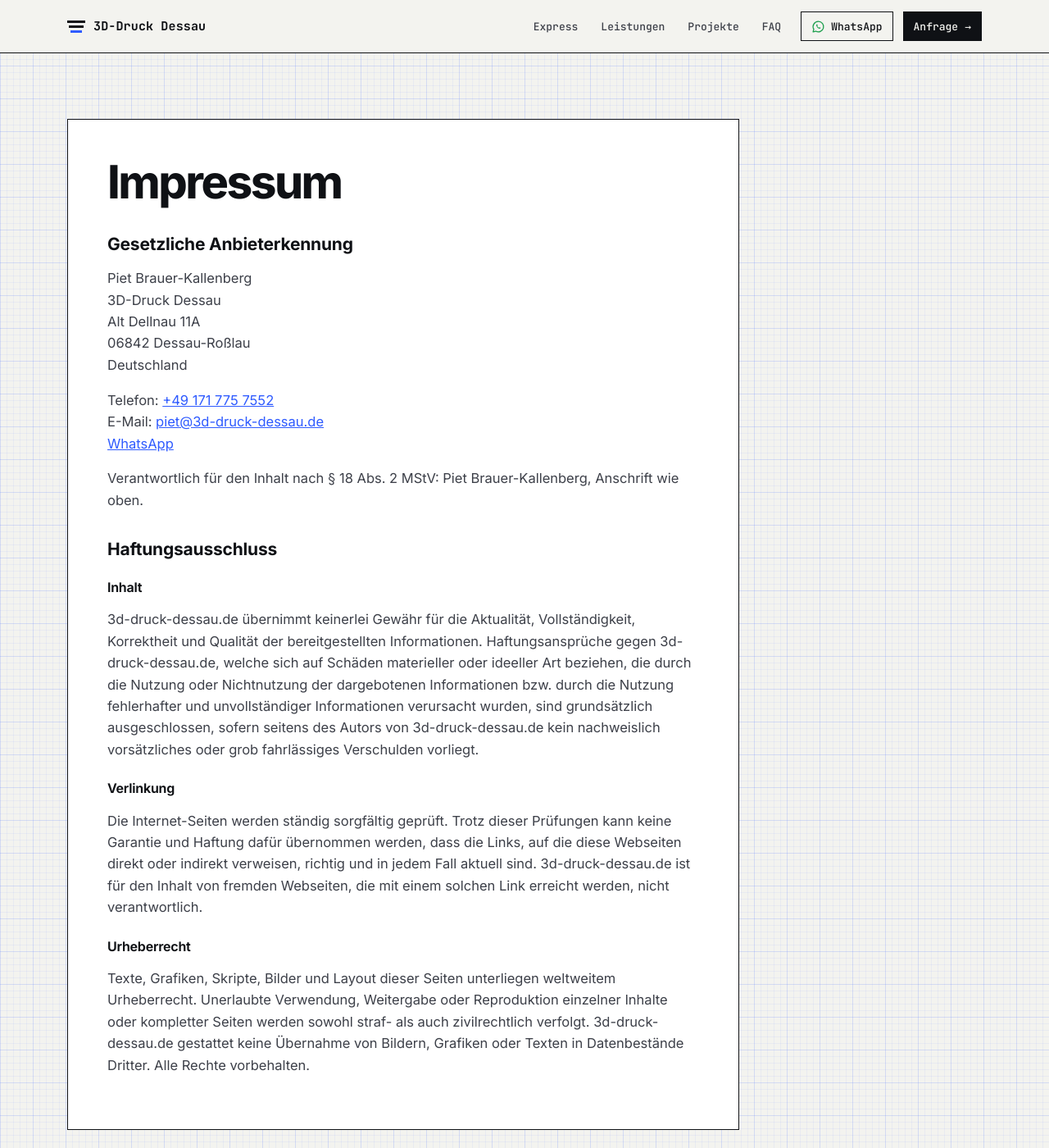
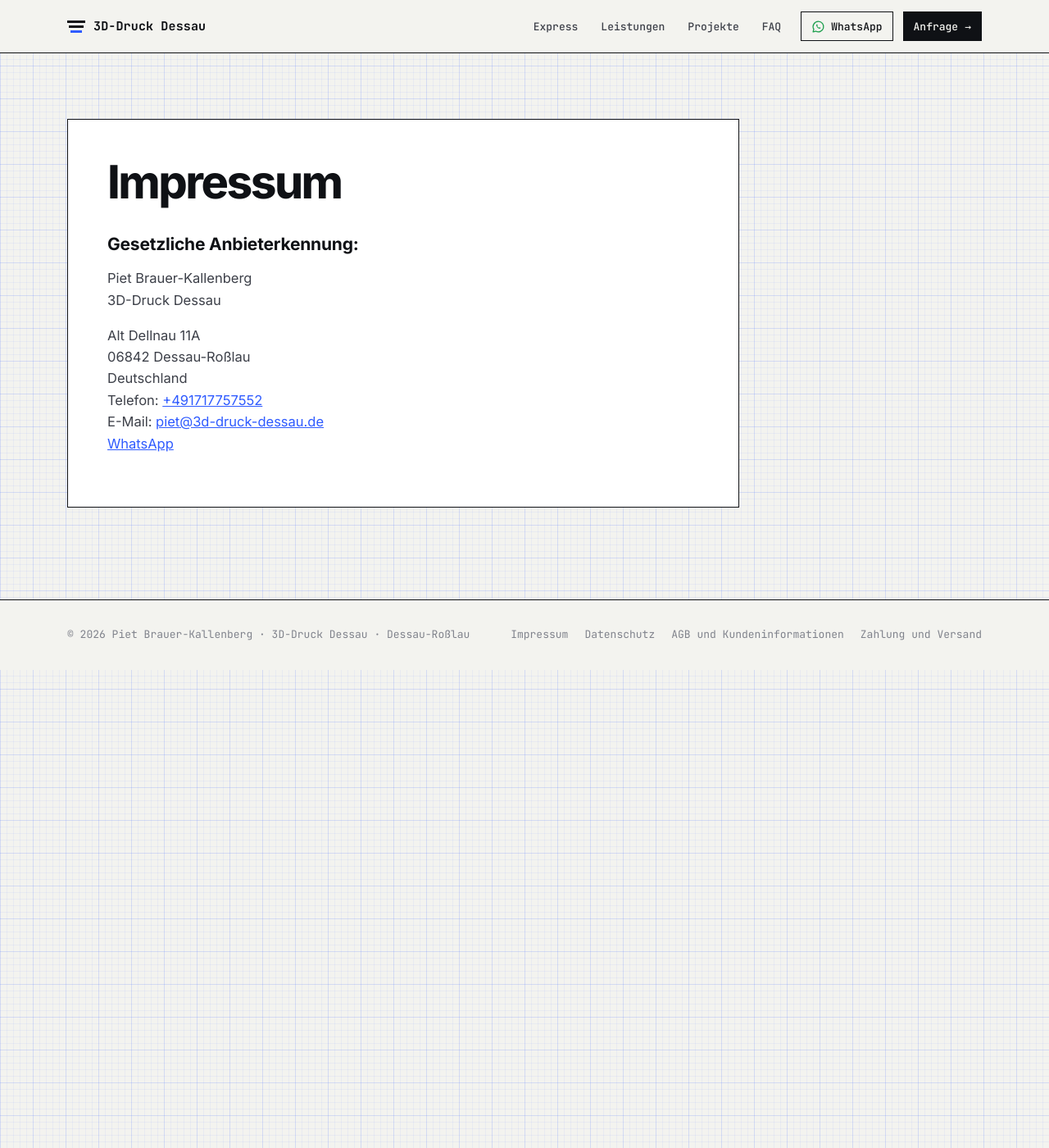
Before and after one commit to 3d-druck-dessau/3d-druck-dessau.github.io, a Jekyll site: the page built from imprint.html, in a window 1280 px wide and 1400 px high. Shown: the whole window at 82% size. Built offline with Jekyll 4.4.1, drawn with Linux system fonts in a browser that asks for light colours.

Commit message:
Match Impressum to the Händlerbund text word for word
Händlerbund's scanner flagged the Impressum as differing from their
text. Drop the MStV line and the old disclaimer, and split email and
phone with HTML comments instead of "(at)" and spaces, so the visible
text matches exactly even without JavaScript while raw-HTML scrapers
still miss them.

```diff
--- a/assets/druck/form.js
+++ b/assets/druck/form.js
@@ -18,7 +18,7 @@ var WHATSAPP = ["49", "171", "775", "7552"].join(""); // same idea for the numbe
   });
   document.querySelectorAll("[data-phone]").forEach(function (link) {
     link.href = "tel:+" + WHATSAPP;
-    link.textContent = "+49 171 775 7552";
+    link.textContent = "+" + WHATSAPP;
   });
   var whatsappLinks = document.querySelectorAll("[data-whatsapp]");
   var form = document.getElementById("quote-form");
--- a/imprint.html
+++ b/imprint.html
@@ -10,59 +10,23 @@ sitemap: false
     <div class="sheet">
       <h1>Impressum</h1>
 
-      <h2>Gesetzliche Anbieterkennung</h2>
+      <h2>Gesetzliche Anbieterkennung:</h2>
 
       <p>
         Piet Brauer-Kallenberg<br>
-        3D-Druck Dessau<br>
+        3D-Druck Dessau
+      </p>
+
+      <!-- Contact details are split by comments so scrapers reading the raw
+           HTML miss them, while the visible text matches the Händlerbund
+           Impressum even without JavaScript. form.js turns them into links. -->
+      <p>
         Alt Dellnau 11A<br>
         06842 Dessau-Roßlau<br>
-        Deutschland
-      </p>
-
-      <p>
-        Telefon: <a href="#" data-phone>+49 171 775<!-- --> 7552</a><br>
-        E-Mail: <a href="#" data-email>piet (at) 3d-druck-dessau.de</a><br>
-        <a href="#" data-whatsapp target="_blank" rel="noopener" hidden>WhatsApp</a>
-      </p>
-
-      <p>Verantwortlich für den Inhalt nach § 18 Abs. 2 MStV: Piet Brauer-Kallenberg, Anschrift wie oben.</p>
-
-      <h2>Haftungsausschluss</h2>
-
-      <h3>Inhalt</h3>
-
-      <p>
-        3d-druck-dessau.de übernimmt keinerlei Gewähr für die Aktualität,
-        Vollständigkeit, Korrektheit und Qualität der bereitgestellten Informationen.
-        Haftungsansprüche gegen 3d-druck-dessau.de, welche sich auf Schäden
-        materieller oder ideeller Art beziehen, die durch die Nutzung oder
-        Nichtnutzung der dargebotenen Informationen bzw. durch die Nutzung
-        fehlerhafter und unvollständiger Informationen verursacht wurden, sind
-        grundsätzlich ausgeschlossen, sofern seitens des Autors von
-        3d-druck-dessau.de kein nachweislich vorsätzliches oder grob fahrlässiges
-        Verschulden vorliegt.
-      </p>
-
-      <h3>Verlinkung</h3>
-
-      <p>
-        Die Internet-Seiten werden ständig sorgfältig geprüft. Trotz dieser Prüfungen
-        kann keine Garantie und Haftung dafür übernommen werden, dass die Links, auf
-        die diese Webseiten direkt oder indirekt verweisen, richtig und in jedem Fall
-        aktuell sind. 3d-druck-dessau.de ist für den Inhalt von fremden Webseiten,
-        die mit einem solchen Link erreicht werden, nicht verantwortlich.
-      </p>
-
-      <h3>Urheberrecht</h3>
-
-      <p>
-        Texte, Grafiken, Skripte, Bilder und Layout dieser Seiten unterliegen
-        weltweitem Urheberrecht. Unerlaubte Verwendung, Weitergabe oder Reproduktion
-        einzelner Inhalte oder kompletter Seiten werden sowohl straf- als auch
-        zivilrechtlich verfolgt. 3d-druck-dessau.de gestattet keine Übernahme von
-        Bildern, Grafiken oder Texten in Datenbestände Dritter. Alle Rechte
-        vorbehalten.
+        Deutschland<br>
+        Telefon: <a href="#" data-phone>+49171775<!-- -->7552</a><br>
+        E-Mail: <a href="#" data-email>piet<!-- -->@<!-- -->3d-druck-dessau.de</a><br>
+        <a href="#" data-whatsapp target="_blank" rel="noopener">WhatsApp</a>
       </p>
     </div>
   </div>
```
